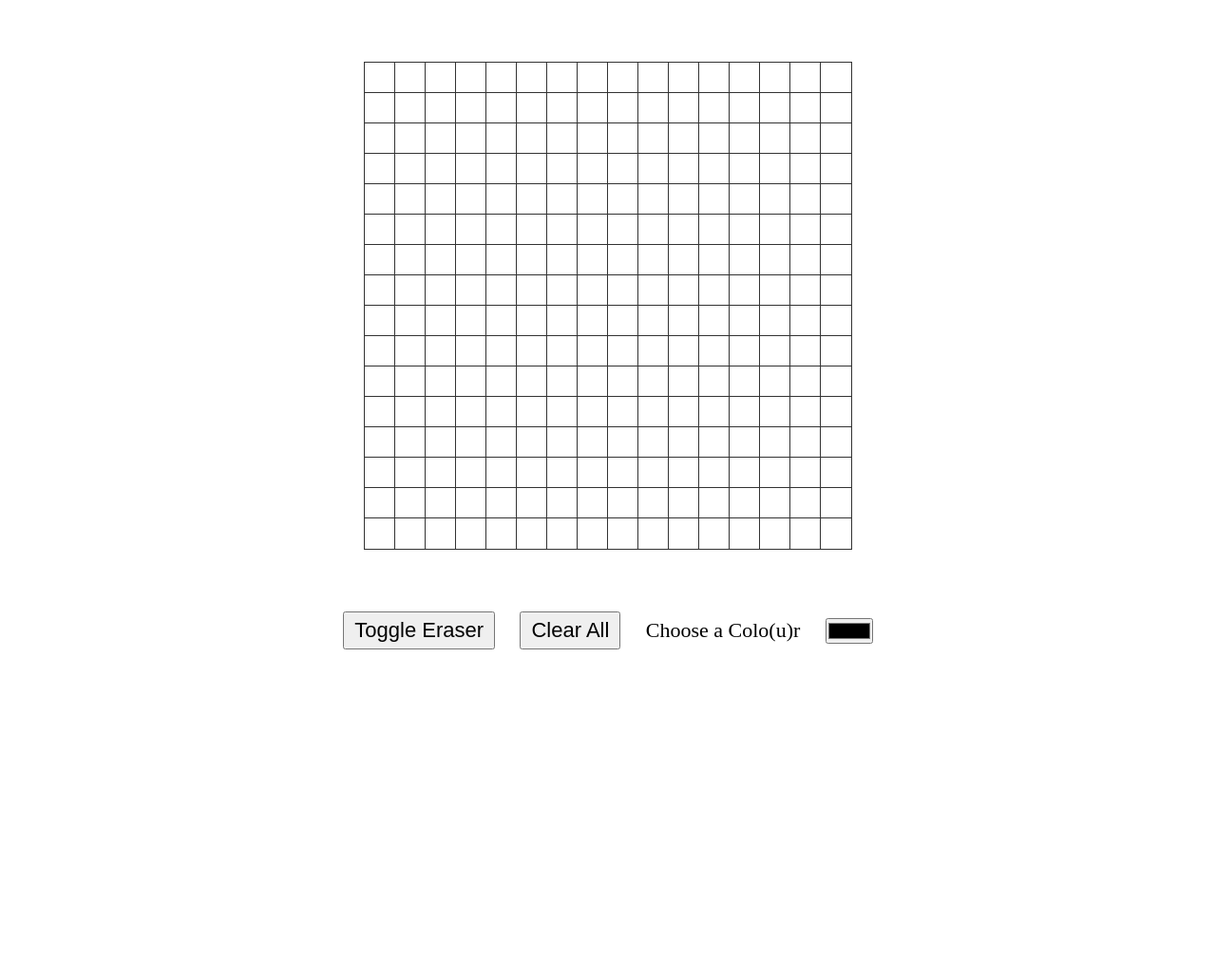
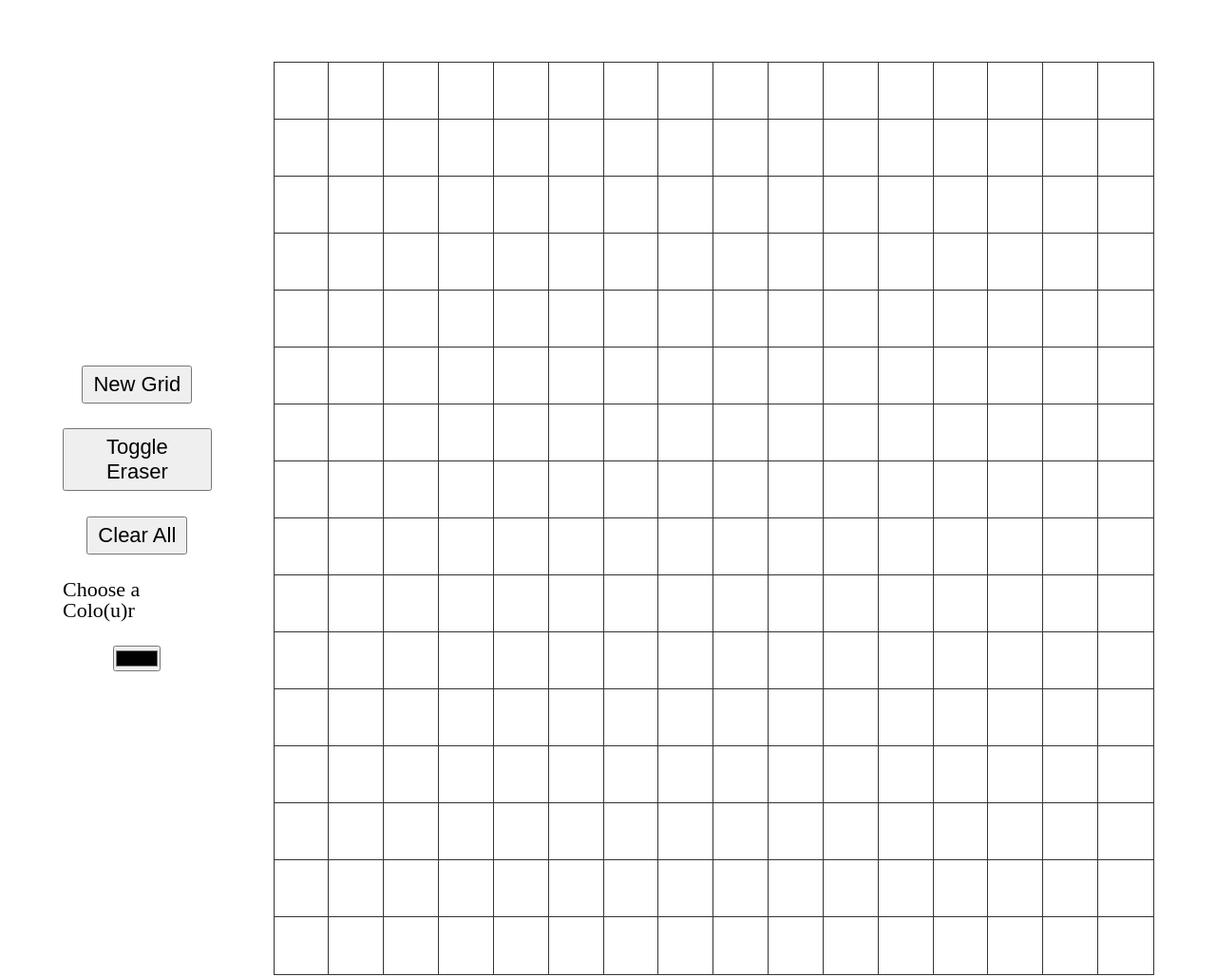
Before and after one commit to zubairatif/top-projects, a plain HTML site: page 03-sketch/index.html in a window 1280 px wide. Shown: the whole page at 95% size. Before the commit the page ends 866 px from the top, so only its background shows below. Drawn offline with Linux system fonts and the light colour scheme.

Commit message:
added new grid button and functionality + layout changes

```diff
--- a/03-sketch/index.html
+++ b/03-sketch/index.html
@@ -8,8 +8,11 @@
     <title>Etch-a-Sketch</title>
   </head>
   <body>
-    <div id="container"></div>
+    <main>
       <div class="functions">
+        <button title="new grid" onclick="askCreate()" type="button">
+          New Grid
+        </button>
         <button title="Press ctrl" onclick="erase()" type="button">
           Toggle Eraser
         </button>
@@ -19,6 +22,8 @@
         <label for="colorPicker">Choose a Colo(u)r</label>
         <input type="color" id="colorPicker" name="colorPicker" />
       </div>
+      <div id="container"></div>
+    </main>
     <script src="script.js" defer></script>
   </body>
 </html>
--- a/03-sketch/script.js
+++ b/03-sketch/script.js
@@ -1,30 +1,30 @@
 const container = document.getElementById("container");
 const colorPicker = document.getElementById("colorPicker");
 // let gridNumber = prompt("What res:  ");
-// if (gridNumber > 32 || gridNumber < 4 || 512 % gridNumber !== 0) {
-//   gridNumber = 16;
+// if (gridNumber > 64 || gridNumber < 8 || 960 % gridNumber !== 0) {
+//   gridNumber = 32;
 // }
 let gridNumber = 16;
-let dimensions = 512 / gridNumber;
+let dimensions = 960 / gridNumber;
 let color = colorPicker.value;
+colorPicker.addEventListener("change", (e) => (color = e.target.value));
 
-for (let i = 1; i <= gridNumber * gridNumber; i++) {
-  let gridSquare = document.createElement("div");
+// for (let i = 1; i <= gridNumber * gridNumber; i++) {
+//   let gridSquare = document.createElement("div");
 
-  gridSquare.style.height = "dimensions";
-  gridSquare.style.width = "dimensions";
-  container.appendChild(gridSquare);
-  gridSquare.classList.add("gridSquare");
-  gridSquare.addEventListener("mouseover", (e) => {
-    if (e.ctrlKey) {
-      erase();
-    }
-    e.target.style.backgroundColor = color;
-  });
-  container;
-}
-container.style.gridTemplateColumns = `repeat(${gridNumber}, 1fr)`;
-colorPicker.addEventListener("change", (e) => (color = e.target.value));
+//   gridSquare.style.height = "dimensions";
+//   gridSquare.style.width = "dimensions";
+//   container.appendChild(gridSquare);
+//   gridSquare.classList.add("gridSquare");
+//   gridSquare.addEventListener("mouseover", (e) => {
+//     if (e.ctrlKey) {
+//       erase();
+//     }
+//     e.target.style.backgroundColor = color;
+//   });
+//   container;
+// }
+// container.style.gridTemplateColumns = `repeat(${gridNumber}, 1fr)`;
 function erase() {
   console.log(color);
   if (color !== "#ffffff") {
@@ -33,6 +33,7 @@ function erase() {
     color = colorPicker.value;
   }
 }
+
 const squares = document.querySelectorAll(".gridSquare");
 function eraseAll() {
   squares.forEach((element) => (element.style.backgroundColor = "#ffffff"));
@@ -40,3 +41,30 @@ function eraseAll() {
 function randomColor() {
   return "#" + Math.floor(Math.random() * 16777215).toString(16);
 }
+function createGrid(squareCount) {
+  container.innerHTML = "";
+  for (let i = 1; i <= squareCount * squareCount; i++) {
+    let gridSquare = document.createElement("div");
+
+    gridSquare.style.height = "dimensions";
+    gridSquare.style.width = "dimensions";
+    container.appendChild(gridSquare);
+    gridSquare.classList.add("gridSquare");
+    gridSquare.addEventListener("mouseover", (e) => {
+      if (e.ctrlKey) {
+        erase();
+      }
+      e.target.style.backgroundColor = color;
+    });
+    container;
+  }
+  container.style.gridTemplateColumns = `repeat(${squareCount}, 1fr)`;
+}
+function askCreate() {
+  gridNumber = prompt("Enter the grid square's size");
+  if (gridNumber > 64 || gridNumber < 8 || 960 % gridNumber !== 0) {
+    gridNumber = 32;
+  }
+  createGrid(gridNumber);
+}
+createGrid(gridNumber);
--- a/03-sketch/style.css
+++ b/03-sketch/style.css
@@ -9,20 +9,23 @@ body {
   font-size: 22px;
   line-height: 1;
 }
-
+main {
+  display: flex;
+  padding: 3rem;
+  gap: 3rem;
+}
 #container {
   display: grid;
-  width: 512px;
-  height: 512px;
-  margin: 3rem auto;
+  width: 960px;
+  height: 960px;
 }
 div.gridSquare {
   background-color: #ffffff;
   outline: 1px solid #333;
 }
 .functions {
-  width: 100%;
   display: flex;
+  flex-direction: column;
   align-items: center;
   justify-content: center;
   gap: 1.2rem;
```
Lines whose indentation alone changed are shown as unchanged.
